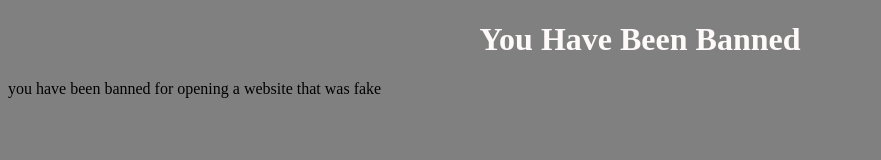
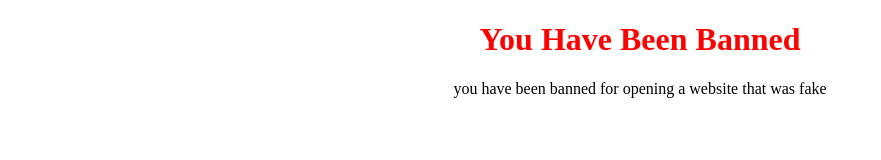
Before and after one commit to admin505admin505/hack, a plain HTML site: page index.html in a window 1280 px wide. Shown: the whole page, without its empty margins (0-881 px from the left). Drawn offline with Linux system fonts and the light colour scheme.

Commit message:
Update style.css

```diff
--- a/style.css
+++ b/style.css
@@ -1,5 +1,5 @@
 body{
-    background-color: grey;
+    background-color: rgb(255, 255, 255);
 }
 
 html{
@@ -8,6 +8,12 @@ html{
 }
 
 h1{
-    color:snow;
+    color:rgb(255, 0, 0);
     text-align: center;
 }
+
+p{
+    color:black;
+    text-align: center;
+    font-size: medium;
+}
```
